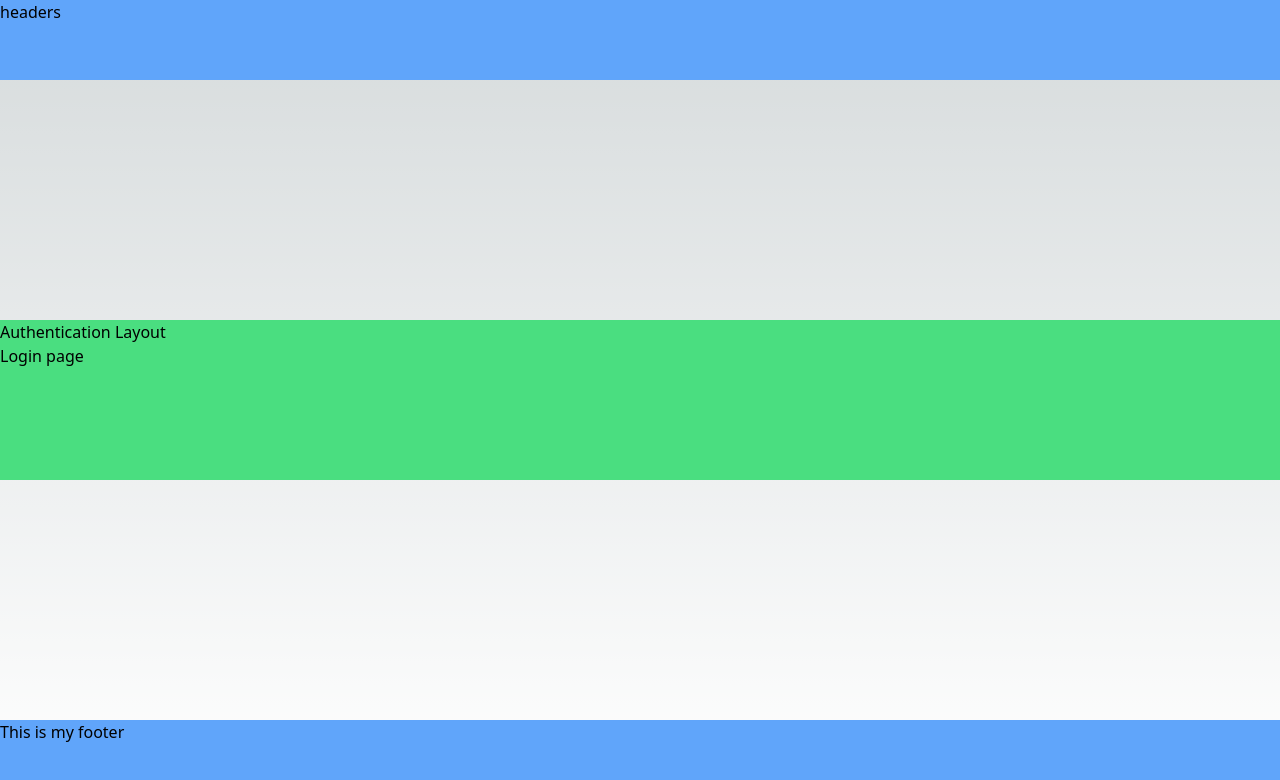
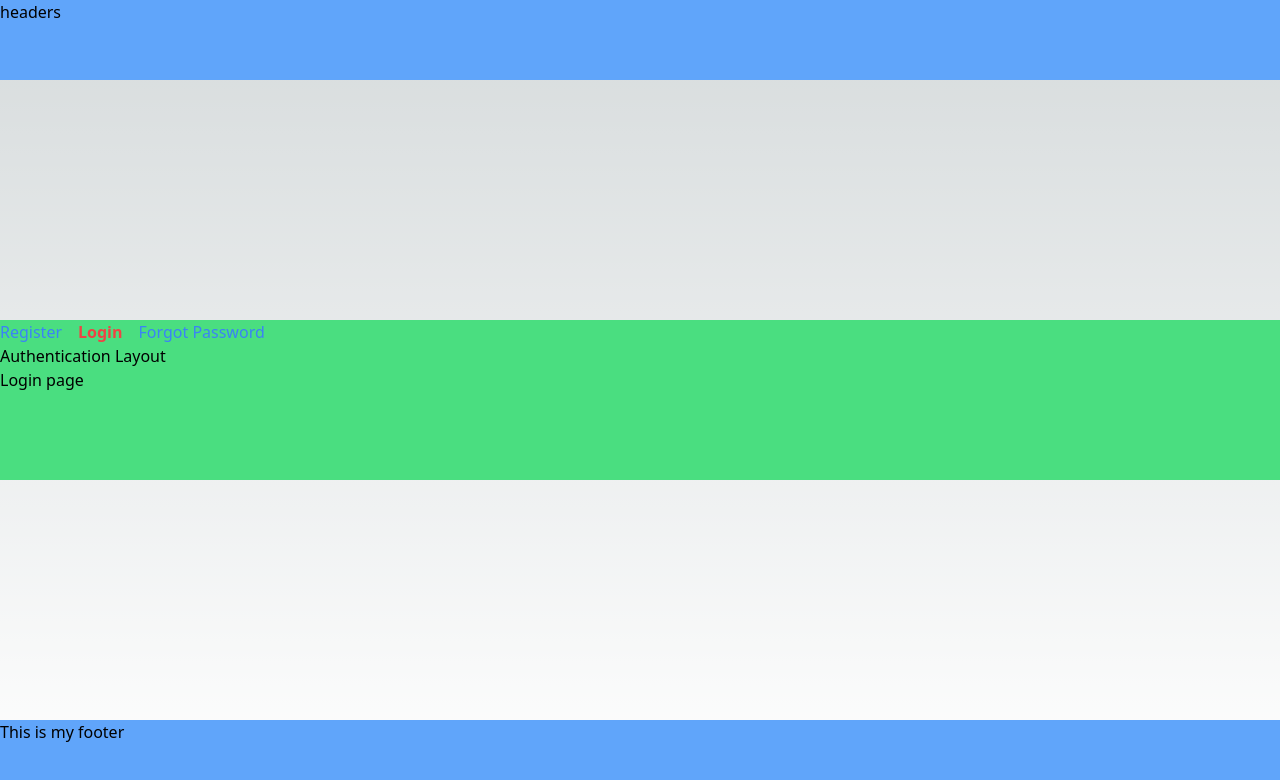
Before and after one commit to thazinnaing/text-nextjs, a Next.js app: page /login in a window 1280 px wide. Shown: the top 780 px of the page. Built offline with nearby package versions, Linux system fonts and the light colour scheme.

Commit message:
feat: uesPathname to know active link

```diff
--- /dev/null
+++ b/src/app/(auth)/layout.tsx
@@ -0,0 +1,34 @@
+"use client";
+import Link from "next/link"
+import { usePathname } from "next/navigation"
+
+const navLinks=[
+    {name: "Register",href:"/register"},
+    {name: "Login", href: "/login"},
+    {name: "Forgot Password",href: "/forgot-password"},
+]
+
+const AuthLayout = ({
+    children
+}:{
+    children:React.ReactNode
+}) => {
+
+    const pathname=usePathname();
+
+  return (
+    <div>
+        {navLinks.map(link=>{
+            const isActive=pathname.startsWith(link.href)
+            return(
+                <Link href={link.href} key={link.name}
+                className={isActive ? "font-bold mr-4 text-red-500" : "text-blue-500 mr-4"}>{link.name}</Link>
+            )
+        })}
+        {children}
+
+    </div>
+  )
+}
+
+export default AuthLayout
--- a/src/app/products/page.tsx
+++ b/src/app/products/page.tsx
@@ -1,5 +1,6 @@
 import Link from "next/link"
 const Products = () => {
+
     return (
      <div>
       <Link href="/products/1">Product 1</Link>
```
